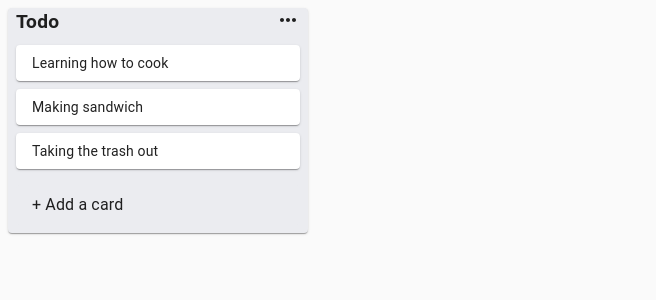
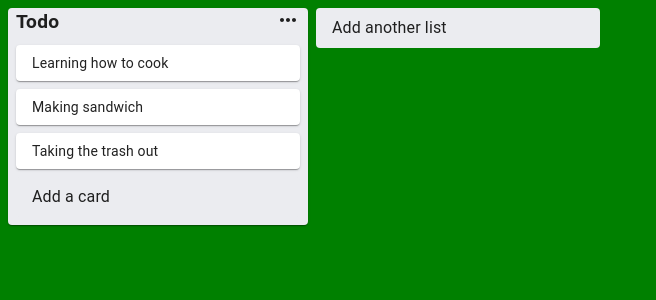
Before and after one commit to paulvscode/kanbanlike, a React (Create React App) app: page / in a window 1280 px wide. Shown: the top 300 px of the page, without its empty margins (0-656 px from the left). Built offline with nearby package versions, Linux system fonts and the light colour scheme.

Commit message:
added addnewlist function

```diff
--- a/src/App.js
+++ b/src/App.js
@@ -2,12 +2,24 @@
 import List from "./components/List/List";
 import { v4 as uuid } from "uuid";
 import React, { useState } from "react";
+import { makeStyles } from "@material-ui/core/styles";
 import store from "../src/utils/store";
 import StoreApi from "../src/utils/storeApi";
+import InputContainer from "./components/Input/InputContainer";
+
+const useStyle = makeStyles((theme) => ({
+  root: {
+    display: "flex",
+    minHeight: "100vh",
+    background: "green",
+  },
+}));
 
 function App() {
+  const classes = useStyle();
   const [data, setData] = useState(store);
   const addMoreCard = (title, listId) => {
+    console.log("add more cards envoie les infos suivantes ", title, listId);
     const newCardId = uuid();
     const newCard = {
       id: newCardId,
@@ -26,13 +38,31 @@
     };
     setData(newState);
   };
+
+  const addMoreList = (title) => {
+    const newListId = uuid();
+    const newList = {
+      id: newListId,
+      title,
+      cards: [],
+    };
+    const newState = {
+      listIds: [...data.listIds, newListId],
+      lists: {
+        ...data.lists,
+        [newListId]: newList,
+      },
+    };
+    setData(newState);
+  };
   return (
-    <StoreApi.Provider value={{ addMoreCard }}>
-      <div className='App'>
+    <StoreApi.Provider value={{ addMoreCard, addMoreList }}>
+      <div className={classes.root}>
         {data.listIds.map((listId) => {
           const list = data.lists[listId];
           return <List list={list} key={listId} />;
         })}
+        <InputContainer type='list' />
       </div>
     </StoreApi.Provider>
   );
--- a/src/components/Input/InputCard.js
+++ b/src/components/Input/InputCard.js
@@ -23,23 +23,25 @@
     margin: theme.spacing(0, 1, 1, 1),
   },
 }));
-const InputCard = ({ setOpen, listId }) => {
+const InputCard = ({ setOpen, listId, type }) => {
   const classes = useStyle();
-  const [cardTitle, setCardTitle] = useState("");
-  const { addMoreCard } = useContext(storeApi);
+  const [title, setTitle] = useState("");
+  const { addMoreCard, addMoreList } = useContext(storeApi);
   const handleOnChange = (e) => {
-    setCardTitle(e.target.value);
+    setTitle(e.target.value);
+    console.log(title);
   };
 
   const handleBtnConfirm = () => {
-    addMoreCard(cardTitle, listId);
-    setCardTitle("");
-    setOpen(false);
-  };
-
-  const handleBlur = () => {
-    setOpen(false);
-    setCardTitle("");
+    if (type === "card") {
+      addMoreCard(title, listId);
+      setTitle("");
+      setOpen(false);
+    } else {
+      addMoreList(title);
+      setTitle("");
+      setOpen(false);
+    }
   };
 
   return (
@@ -49,19 +51,21 @@
           <InputBase
             onChange={handleOnChange}
             multiline
-            onBlur={handleBlur}
+            onBlur={() => setOpen(false)}
             fullWidth
             inputProps={{
               className: classes.input,
             }}
-            value={cardTitle}
-            placeholder='Enter a title for this card...'
+            value={title}
+            placeholder={
+              type === "card" ? "Title of this card" : "Title of the list"
+            }
           />
         </Paper>
       </div>
       <div className={classes.confirm}>
         <Button className={classes.btnConfirm} onClick={handleBtnConfirm}>
-          Add Card
+          {type === "card" ? "Add Card" : "Add list"}
         </Button>
         <IconButton onClick={() => setOpen(false)}>
           <ClearIcon />
--- a/src/components/Input/InputContainer.js
+++ b/src/components/Input/InputContainer.js
@@ -5,7 +5,8 @@
 
 const useStyle = makeStyles((theme) => ({
   root: {
-    marginTop: theme.spacing(2),
+    width: "300px",
+    marginTop: theme.spacing(1),
   },
   addCard: {
     padding: theme.spacing(1, 1, 1, 2),
@@ -17,13 +18,13 @@
   },
 }));
 
-const InputContainer = ({ listId }) => {
+const InputContainer = ({ listId, type }) => {
   const classes = useStyle();
   const [open, setOpen] = useState(false);
   return (
     <div className={classes.root}>
       <Collapse in={open}>
-        <InputCard setOpen={setOpen} listId={listId} />
+        <InputCard setOpen={setOpen} listId={listId} type={type} />
       </Collapse>
       <Collapse in={!open}>
         <Paper
@@ -31,7 +32,9 @@
           className={classes.addCard}
           elevation={0}
         >
-          <Typography>+ Add a card</Typography>
+          <Typography>
+            {type === "card" ? "Add a card" : "Add another list"}
+          </Typography>
         </Paper>
       </Collapse>
     </div>
--- a/src/components/List/List.js
+++ b/src/components/List/List.js
@@ -23,7 +23,7 @@
         {list.cards.map((card) => (
           <Card key={card.id} card={card} />
         ))}
-        <InputContainer listId={list.id} />
+        <InputContainer listId={list.id} type='card' />
       </Paper>
     </div>
   );
```
